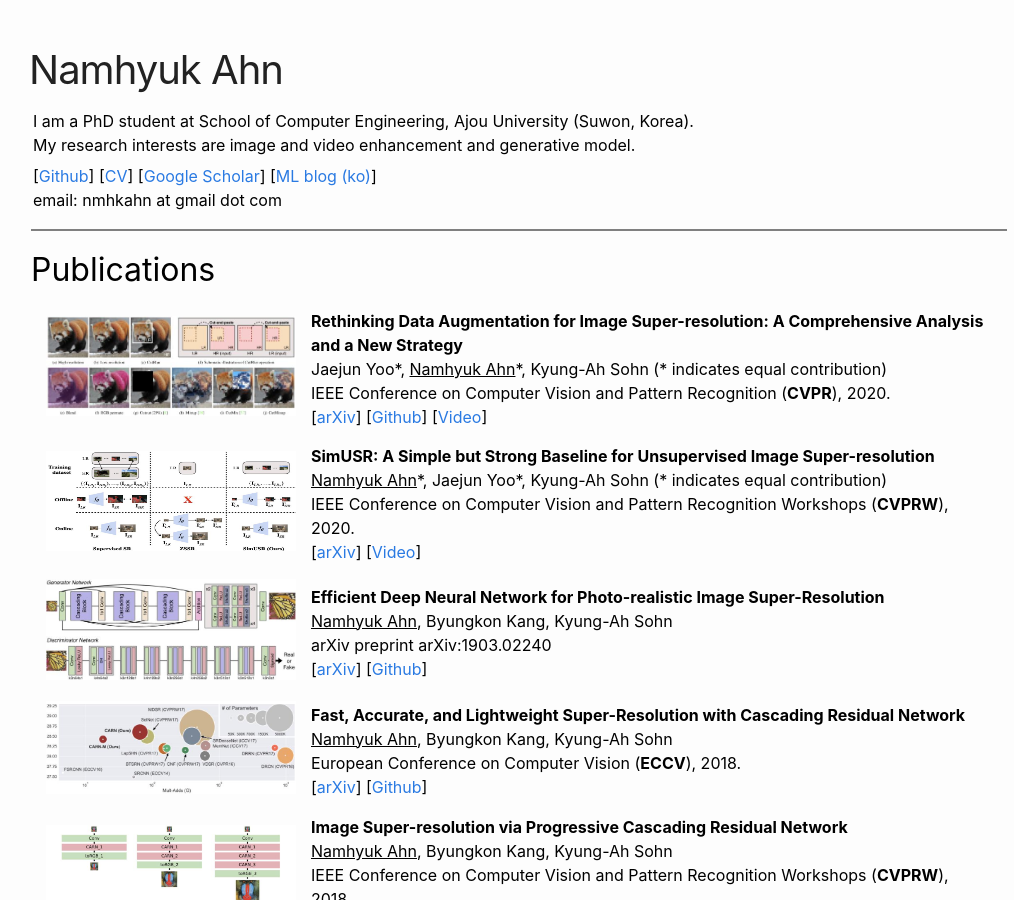
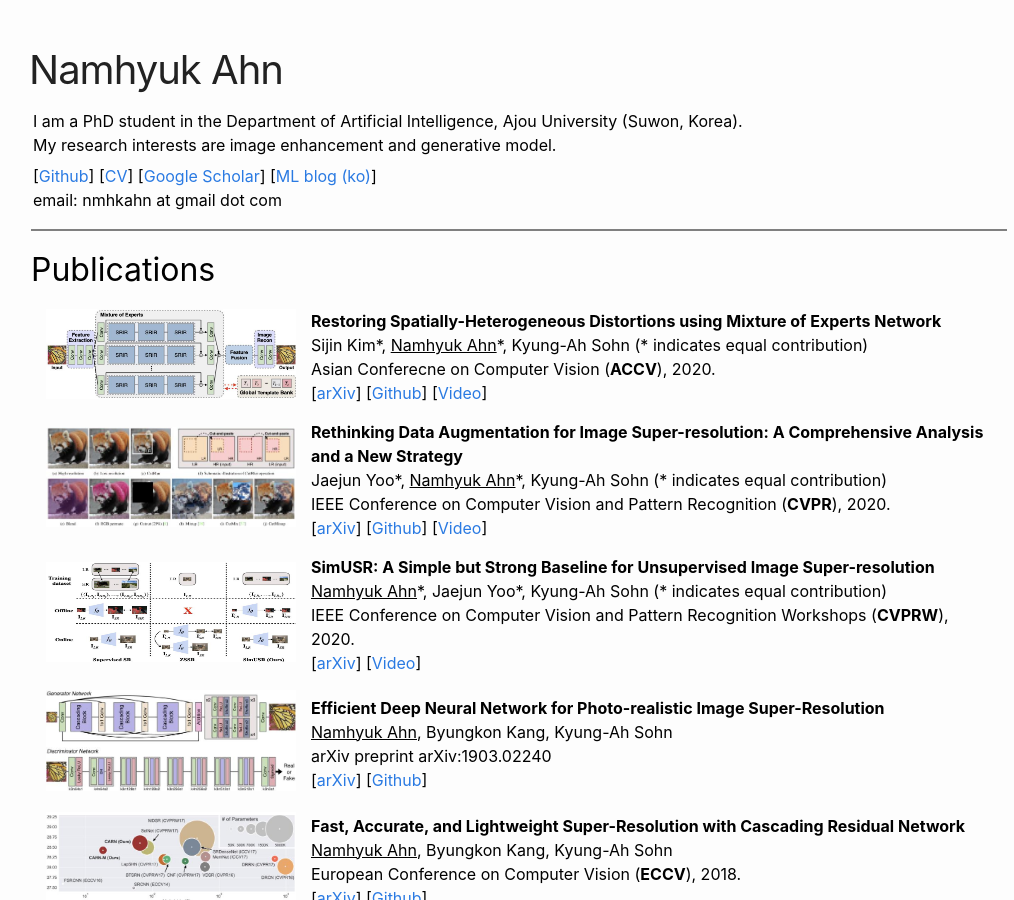
Before and after one commit to nmhkahn/nmhkahn.github.io, a Jekyll site: the page index.html, which Jekyll copies as it is, in a window 1280 px wide and 900 px high. Shown: the whole window, without its empty margins (121-1135 px from the left). Built offline with Jekyll 4.4.1, drawn with Linux system fonts in a browser that asks for light colours.

Commit message:
Update CV

```diff
--- a/index.html
+++ b/index.html
@@ -29,8 +29,8 @@
     <tr>
         <td>
             <p style="padding: 0px 0px 5px 0px">
-            I am a PhD student at School of Computer Engineering, Ajou University (Suwon, Korea).<br>
-            My research interests are image and video enhancement and generative model.<br>
+            I am a PhD student in the Department of Artificial Intelligence, Ajou University (Suwon, Korea).<br>
+            My research interests are image enhancement and generative model.<br>
             </p>
         </td>
     </tr>
@@ -53,6 +53,20 @@
 
     <table cellspacing="15"><tbody>
         <tr>
+            <td width="25%" align=left>
+                <img width="250" src="./assets/paper/accv2020.jpg" border="0">
+            </td>
+            <td>
+                <b>Restoring Spatially-Heterogeneous Distortions using Mixture of Experts Network</b><br>
+                Sijin Kim*, <u>Namhyuk Ahn</u>*, Kyung-Ah Sohn (* indicates equal contribution)<br>
+                Asian Conferecne on Computer Vision (<b>ACCV</b>), 2020.<br>
+                [<a href="http://arxiv.org/abs/2009.14563">arXiv</a>]
+                [<a href="https://github.com/SijinKim/mepsnet">Github</a>]
+                [<a href="https://youtu.be/BkcV3T2Tnvs">Video</a>]
+            </td>
+        </tr>
+
+       <tr>
             <td width="25%" align=left>
                 <img width="250" src="./assets/paper/cvpr2020.jpg" border="0">
             </td>
```
Also changed, not shown: assets/paper/accv2020.jpg (added), 1 other file.
